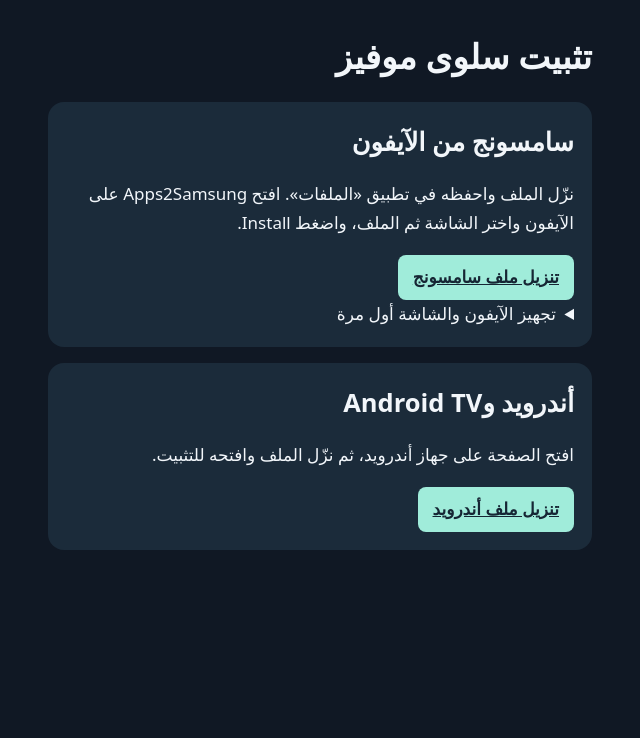
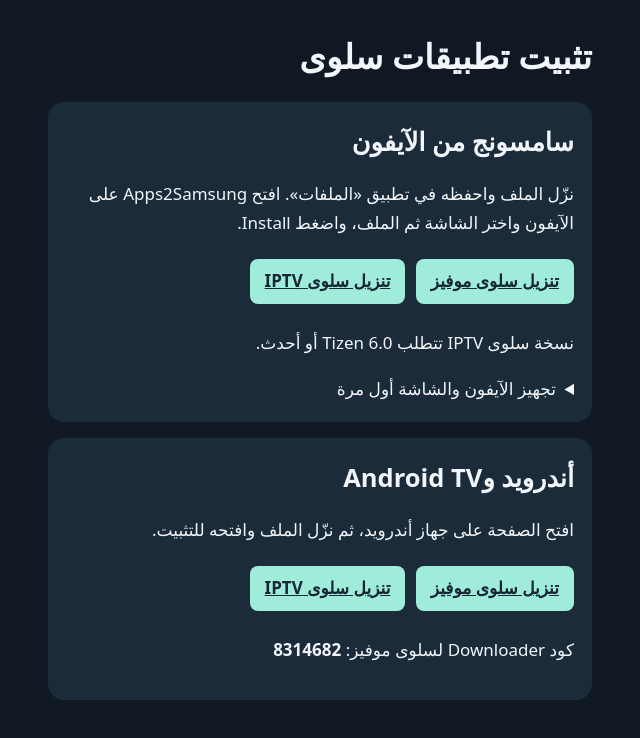
Before and after one commit to ahmedmahdy223310-source/salwa-movies-install, a plain HTML site: page index.html in a window 1280 px wide. Shown: the whole page, without its empty margins (320-960 px from the left). Drawn offline with Linux system fonts and the light colour scheme.

Commit message:
Add Salwa IPTV downloads for Android and Samsung

```diff
--- a/index.html
+++ b/index.html
@@ -1,5 +1,5 @@
 <!doctype html>
-<html lang="ar" dir="rtl"><meta charset="utf-8"><meta name="viewport" content="width=device-width,initial-scale=1"><title>تثبيت سلوى موفيز</title>
+<html lang="ar" dir="rtl"><meta charset="utf-8"><meta name="viewport" content="width=device-width,initial-scale=1"><title>تثبيت تطبيقات سلوى</title>
 <style>
-*{box-sizing:border-box}body{background:#101824;color:#f2f6fa;font:17px/1.7 system-ui;margin:0}main{max-width:580px;margin:auto;padding:28px 18px}section{background:#1b2b3a;border-radius:16px;padding:18px;margin:16px 0}h1,h2{margin:0}a{color:#a0ecda}.download{display:inline-block;background:#a0ecda;color:#162634;padding:8px 15px;border-radius:8px;font-weight:bold}
-</style><main><h1>تثبيت سلوى موفيز</h1><section><h2>سامسونج من الآيفون</h2><p>نزّل الملف واحفظه في تطبيق «الملفات». افتح Apps2Samsung على الآيفون واختر الشاشة ثم الملف، واضغط Install.</p><a class="download" href="SalwaMovies.wgt" download>تنزيل ملف سامسونج</a><details><summary>تجهيز الآيفون والشاشة أول مرة</summary><p>ثبّت SideStore بمساعدة كمبيوتر وكابل مرة واحدة، ثم أضف <a href="https://apps2samsung.com/sidestore/apps.json">مصدر Apps2Samsung</a> في SideStore وثبّت التطبيق. اسمح له بالوصول للشبكة المحلية.</p><p>وصّل الشاشة والآيفون بنفس الواي فاي. افتح Apps على التلفزيون واكتب 12345 وفعّل Developer Mode. اكتب عنوان الآيفون في Host PC IP وأعد تشغيل الشاشة. اتبع خطوات حساب سامسونج في المثبّت.</p><a href="https://github.com/Apps2Samsung/Apps2Samsung#iphone">دليل المثبّت</a></details></section><section><h2>أندرويد وAndroid TV</h2><p>افتح الصفحة على جهاز أندرويد، ثم نزّل الملف وافتحه للتثبيت.</p><a class="download" href="SalwaMovies.apk" download>تنزيل ملف أندرويد</a></section></main></html>
+*{box-sizing:border-box}body{background:#101824;color:#f2f6fa;font:17px/1.7 system-ui;margin:0}main{max-width:580px;margin:auto;padding:28px 18px}section{background:#1b2b3a;border-radius:16px;padding:18px;margin:16px 0}h1,h2{margin:0}a{color:#a0ecda}.download{margin:4px 0 8px 6px;display:inline-block;background:#a0ecda;color:#162634;padding:8px 15px;border-radius:8px;font-weight:bold}
+</style><main><h1>تثبيت تطبيقات سلوى</h1><section><h2>سامسونج من الآيفون</h2><p>نزّل الملف واحفظه في تطبيق «الملفات». افتح Apps2Samsung على الآيفون واختر الشاشة ثم الملف، واضغط Install.</p><a class="download" href="SalwaMovies.wgt" download>تنزيل سلوى موفيز</a> <a class="download" href="https://github.com/ahmedmahdy223310-source/salwa-iptv-pro-download/releases/download/tizen-base-v0.1.5/SalwaIPTV-Samsung-base-0.1.5.wgt">تنزيل سلوى IPTV</a><p>نسخة سلوى IPTV تتطلب Tizen 6.0 أو أحدث.</p><details><summary>تجهيز الآيفون والشاشة أول مرة</summary><p>ثبّت SideStore بمساعدة كمبيوتر وكابل مرة واحدة، ثم أضف <a href="https://apps2samsung.com/sidestore/apps.json">مصدر Apps2Samsung</a> في SideStore وثبّت التطبيق. اسمح له بالوصول للشبكة المحلية.</p><p>وصّل الشاشة والآيفون بنفس الواي فاي. افتح Apps على التلفزيون واكتب 12345 وفعّل Developer Mode. اكتب عنوان الآيفون في Host PC IP وأعد تشغيل الشاشة. اتبع خطوات حساب سامسونج في المثبّت.</p><a href="https://github.com/Apps2Samsung/Apps2Samsung#iphone">دليل المثبّت</a></details></section><section><h2>أندرويد وAndroid TV</h2><p>افتح الصفحة على جهاز أندرويد، ثم نزّل الملف وافتحه للتثبيت.</p><a class="download" href="SalwaMovies.apk" download>تنزيل سلوى موفيز</a> <a class="download" href="https://github.com/ahmedmahdy223310-source/salwa-iptv-pro-download/releases/download/v0.7.16/Salwa-iptv-Pro-0.7.16%2B44-android-release.apk">تنزيل سلوى IPTV</a><p>كود Downloader لسلوى موفيز: <b dir="ltr">8314682</b></p></section></main></html>
```
